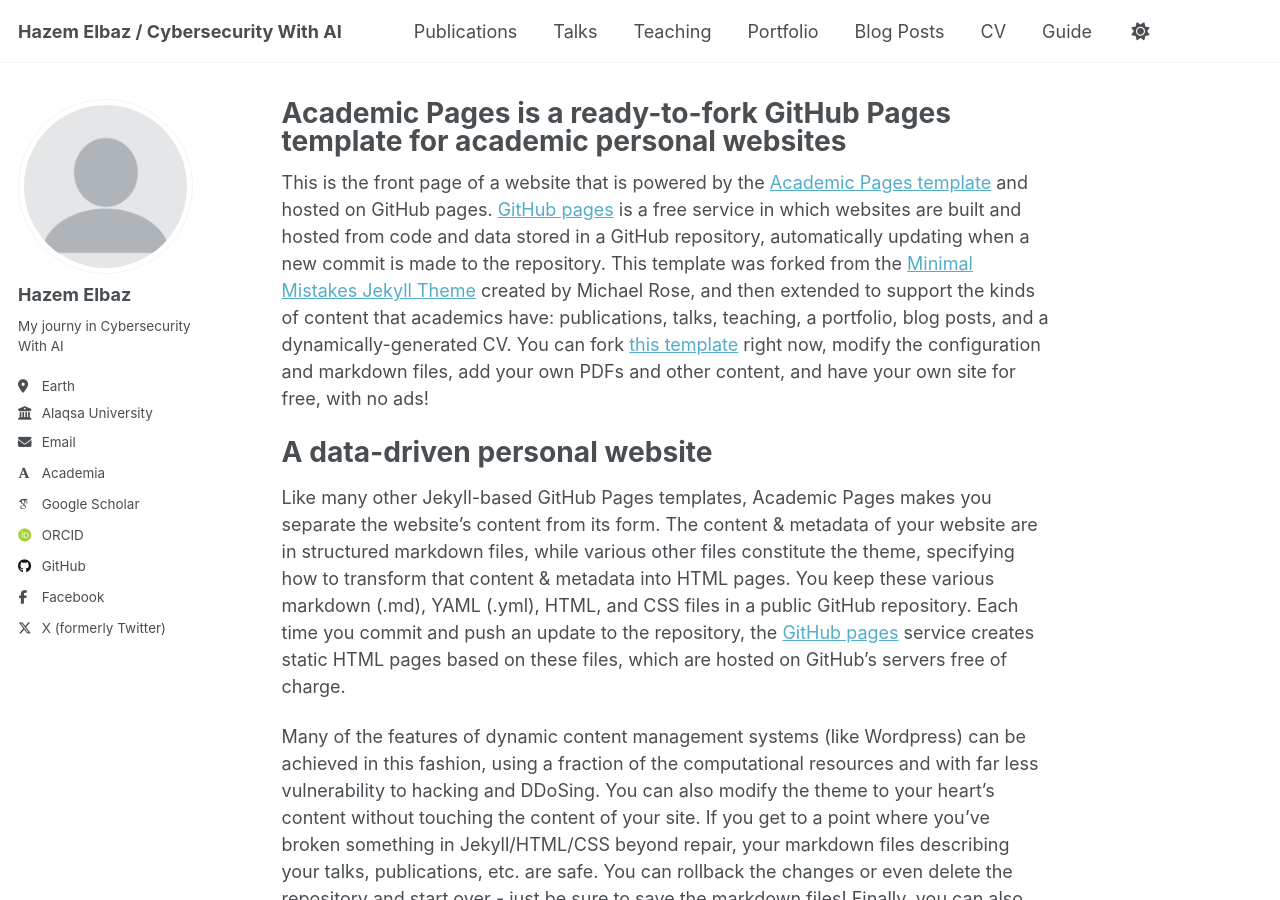
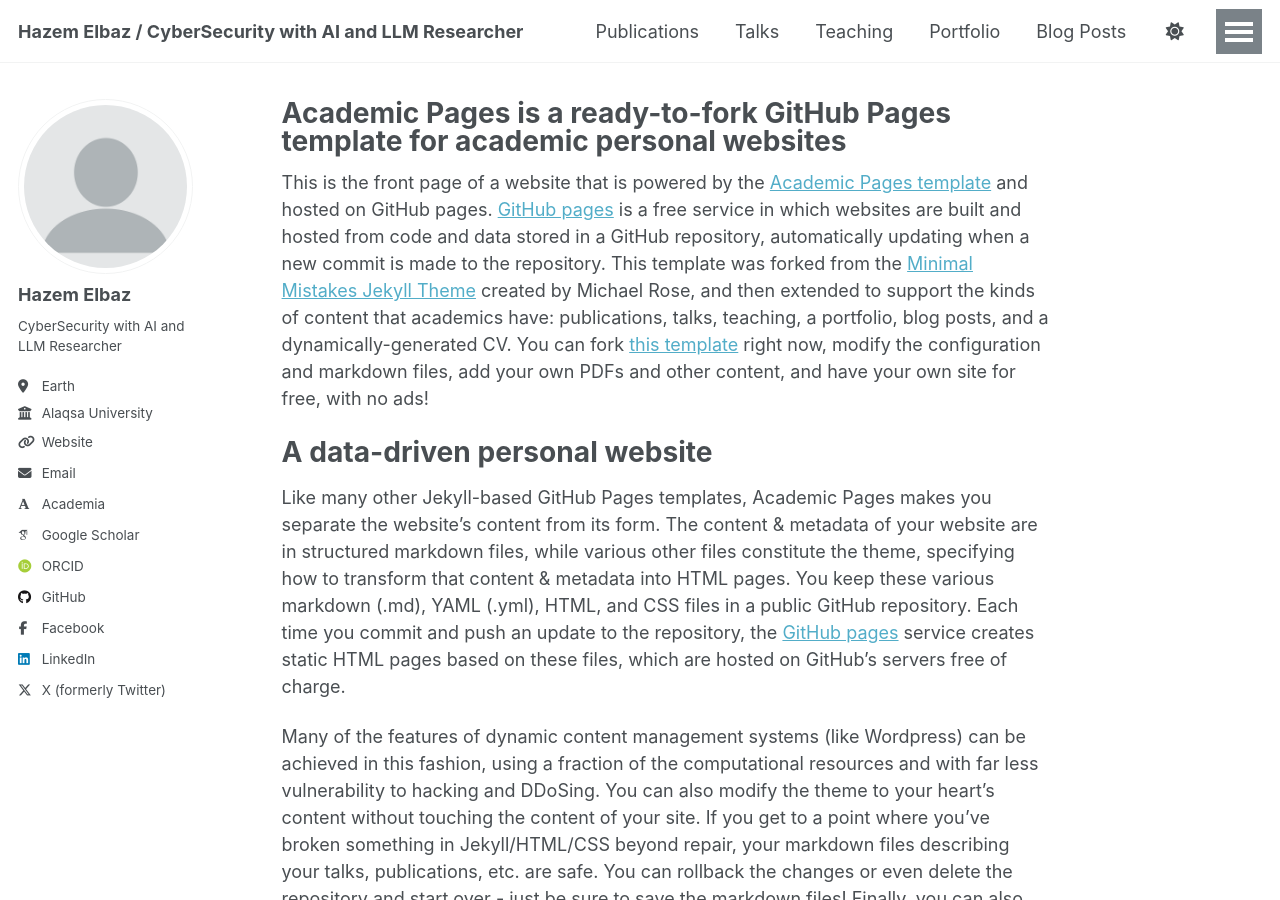
Before and after one commit to elbazhazem/elbazhazem.github.io, a Jekyll site: the page built from _pages/about.md, in a window 1280 px wide and 900 px high. Built offline with Jekyll 4.4.1, drawn with Linux system fonts in a browser that asks for light colours; some web fonts are replaced.

Commit message:
update _config.yml 02

```diff
--- a/_config.yml
+++ b/_config.yml
@@ -9,10 +9,11 @@
 # Basic Site Settings
 locale                   : "en-US"
 site_theme               : "default"
-title                    : "Hazem Elbaz / Cybersecurity With AI"
+title                    : "Hazem Elbaz / CyberSecurity with AI and LLM Researcher"
+subtitle                 : "The Journy of a CyberSecurity with AI and LLM Researcher - Hazem Elbaz"
 title_separator          : "-"
 name                     : &name "Hazem Elbaz"
-description              : &description "I share my journy and experts in Cybersecurity With AI"
+description              : &description "Here I share my journey and experinces as a CyberSecurity with AI and LLM Researcher, including my research, projects, and insights into the field. Join me in exploring the intersection of cybersecurity and artificial intelligence, and discover how LLMs are shaping the future of security."
 url                      : https://elbazhazem.github.io # the base hostname & protocol for your site e.g. "https://[your GitHub username].github.io" or if you already have some other page hosted on Github then use "https://[your GitHub username].github.io/[Your Repo Name]"
 baseurl                  : "" # the subpath of your site, e.g. "/blog"
 repository               : "elbazhazem/elbazhazem.github.io"
@@ -25,10 +26,10 @@
   avatar           : "profile.png"
   name             : "Hazem Elbaz"
   pronouns         : # example: "she/her"
-  bio              : "My journy in Cybersecurity With AI"
+  bio              : "CyberSecurity with AI and LLM Researcher"
   location         : "Earth"
   employer         : "Alaqsa University"
-  uri              : # URL
+  uri              : "https://www.alaqsa.edu.ps/ar/home/faculty/engineering-and-information-technology/faculty-members/engineering-faculty-members/engineering-faculty-members/hazem-elbaz.html"
   email            : "hazem_baz@alaqsa.edu.ps"
 
   # Academic websites
@@ -60,7 +61,7 @@
   keybase          : # Username
   instagram        : # Username
   lastfm           : # Username
-  linkedin         : # Username
+  linkedin         : hazem-elbaz-9b7aa628
   mastodon         : # URL
   medium           : # URL
   pinterest        : # Username
```
Also changed, not shown: 1 other file.
